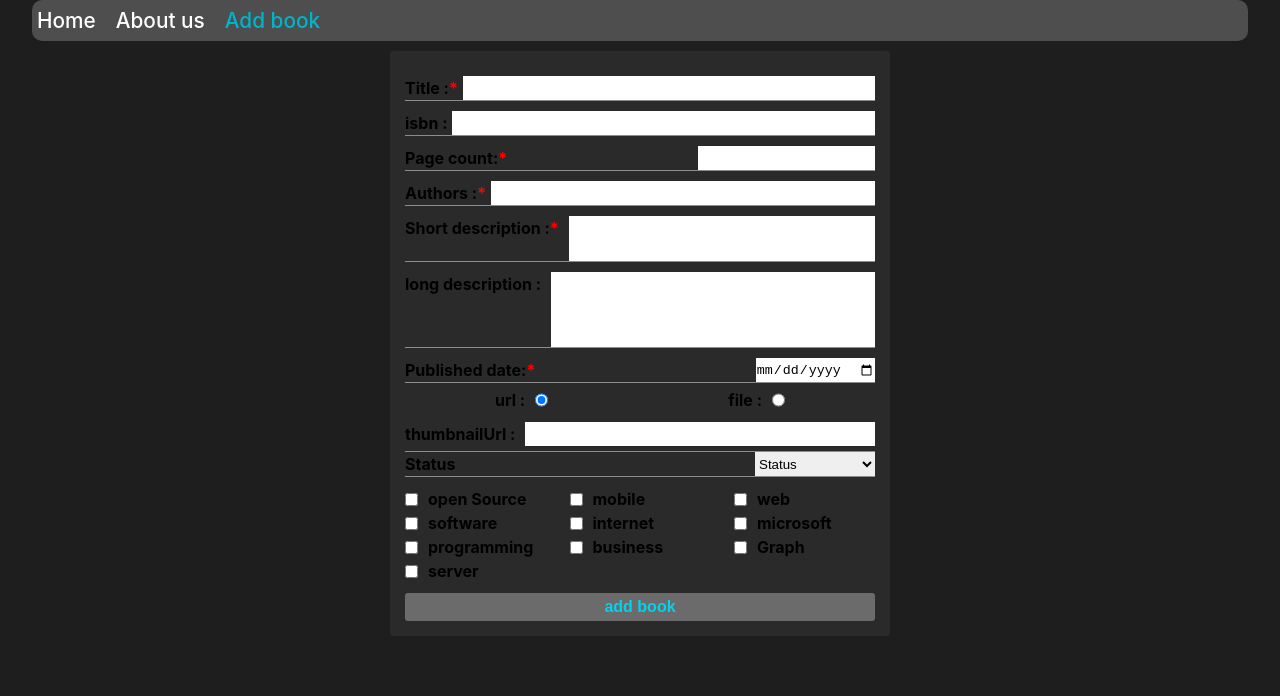
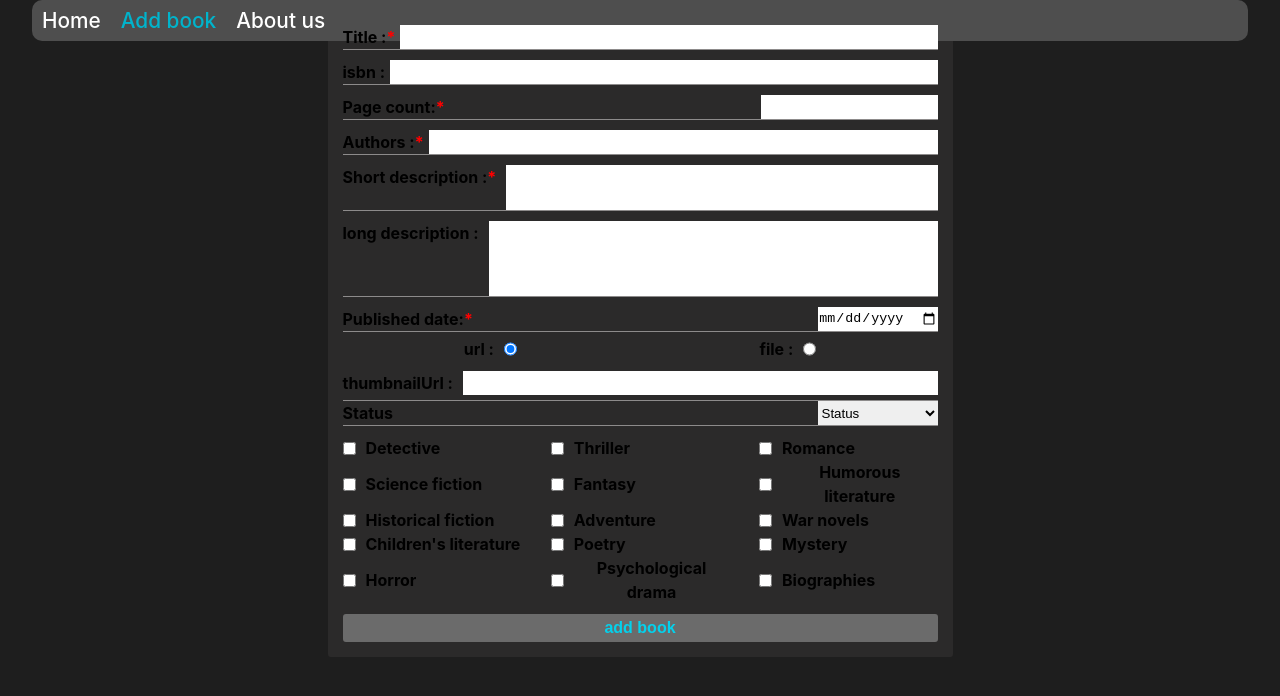
Before and after one commit to Ledich19/RSS_React, a React (Vite) app in the folder ReactComponents/: page /blank in a window 1280 px wide. Shown: the top 696 px of the page. Built offline with nearby package versions, Linux system fonts and the light colour scheme.

Commit message:
style: refactor stile header

```diff
--- a/ReactComponents/src/App.css
+++ b/ReactComponents/src/App.css
@@ -7,5 +7,10 @@
   width: 100vw;
 }
 body{
+
   background-color: rgb(30, 30, 30);
 }
+.App {
+  position: relative;
+
+}
--- a/ReactComponents/src/components/BookForm/BookForm.module.scss
+++ b/ReactComponents/src/components/BookForm/BookForm.module.scss
@@ -3,7 +3,7 @@
   display: flex;
   flex-direction: column;
   padding: 5px 0px;
-  width: 500px;
+  width: 625px;
   margin: 0 auto;
   background: #2b2a2a;
   padding: 15px;
--- a/ReactComponents/src/components/BookForm/BookForm.tsx
+++ b/ReactComponents/src/components/BookForm/BookForm.tsx
@@ -37,16 +37,21 @@ const BookForm = ({ addBook }: Props) => {
   });
 
   const categories = [
-    'open Source',
-    'mobile',
-    'web',
-    'software',
-    'internet',
-    'microsoft',
-    'programming',
-    'business',
-    'Graph',
-    'server',
+    'Detective',
+    'Thriller',
+    'Romance',
+    'Science fiction',
+    'Fantasy',
+    'Humorous literature',
+    'Historical fiction',
+    'Adventure',
+    'War novels',
+    "Children's literature",
+    'Poetry',
+    'Mystery',
+    'Horror',
+    'Psychological drama',
+    'Biographies',
   ];
   const options = ['PUBLISH', 'IN PROGRESS', 'BACKORDER', 'OUT OF STOCK', 'UNPUBLISHED'];
 
--- a/ReactComponents/src/components/Header/Header.module.scss
+++ b/ReactComponents/src/components/Header/Header.module.scss
@@ -1,11 +1,18 @@
 .header {
+  position: fixed;
+  left: 0;
   width: 100%;
-  display: flex;
-  padding: 5px 5px;
-  justify-content: space-between;
+  margin-bottom: 10px;
+
+}
+.container{
+  padding: 5px 10px;
   background: #4e4e4e;
   border-radius: 10px;
-  margin-bottom: 10px;
+  max-width: 1216px;
+  margin: 0 auto;
+  display: flex;
+  justify-content: space-between;
 }
 .list {
   flex: 1 1 auto;
--- a/ReactComponents/src/components/Header/Header.tsx
+++ b/ReactComponents/src/components/Header/Header.tsx
@@ -6,21 +6,23 @@ import SearchContainer from '../Search/SearchContainer';
 const Header: React.FC = () => {
   return (
     <div className={s.header}>
+      <div className={s.container}>
         <div className={s.list}>
           <NavLink to="/app" className={(info) => (info.isActive ? s.activeLink : s.navLink)}>
             Home
           </NavLink>
+          <NavLink to="/blank" className={(info) => (info.isActive ? s.activeLink : s.navLink)}>
+            Add book
+          </NavLink>
           <NavLink to="/about" className={(info) => (info.isActive ? s.activeLink : s.navLink)}>
             About us
-        </NavLink>
-        <NavLink to="/blank" className={(info) => (info.isActive ? s.activeLink : s.navLink)}>
-          Add book
           </NavLink>
         </div>
         <Routes>
           <Route path="/app" element={<SearchContainer data-testid="search-container" />} />
         </Routes>
       </div>
+    </div>
   );
 };
 
--- a/ReactComponents/src/pages/Collection/Collection.module.scss
+++ b/ReactComponents/src/pages/Collection/Collection.module.scss
@@ -1,4 +1,5 @@
 .collection {
+    padding-top: 56px;
     display: flex;
     flex-wrap: wrap;
     gap: 10px;
```
Lines whose indentation alone changed are shown as unchanged.
